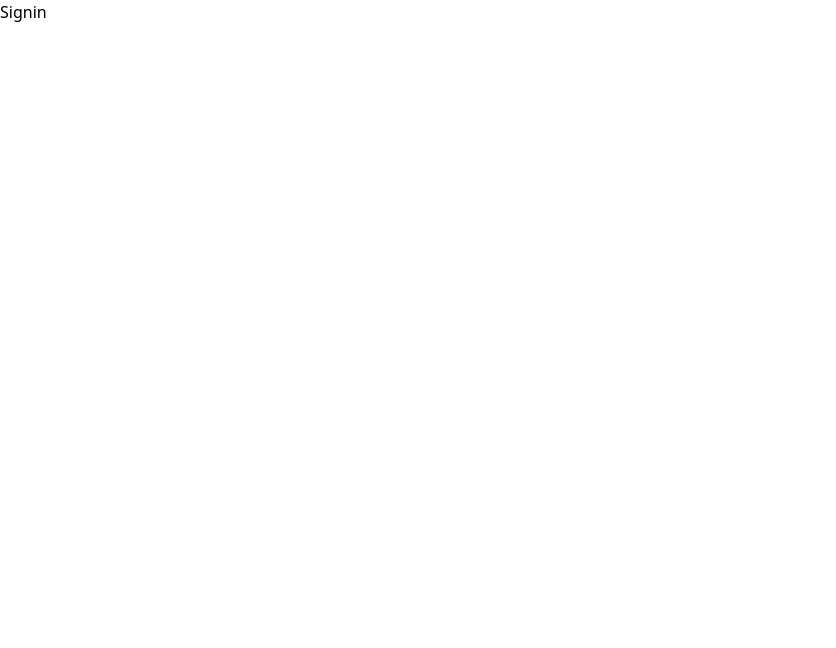
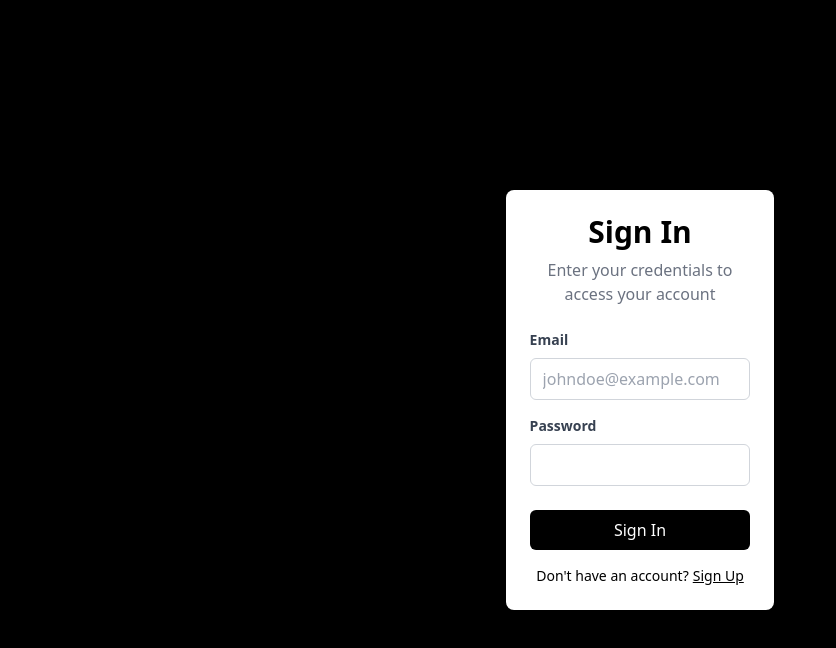
Before and after one commit to Ujjwalb09/PayZip, a React (Vite) app in the folder frontend/: page /signin in a window 1280 px wide. Shown: the top 648 px of the page, without its empty margins (0-836 px from the left). Built offline with nearby package versions, Linux system fonts and the light colour scheme.

Commit message:
designed the sign in component

```diff
--- a/frontend/src/components/Signin.jsx
+++ b/frontend/src/components/Signin.jsx
@@ -1,7 +1,63 @@
 import React from "react";
 
 const Signin = () => {
-  return <div>Signin</div>;
+  return (
+    <div className="flex items-center justify-center min-h-screen w-full bg-black">
+      <div className="bg-white rounded-lg shadow-md p-6 w-[21%]">
+        <h2 className="text-3xl font-bold mb-2 text-center">Sign In</h2>
+        <p className="text-gray-500 text-center mb-6">
+          Enter your credentials to access your account
+        </p>
+
+        <form>
+          <div className="mb-4">
+            <label
+              for="email"
+              className="block text-sm font-bold text-gray-700 mb-2"
+            >
+              Email
+            </label>
+            <input
+              type="email"
+              id="email"
+              name="email"
+              placeholder="johndoe@example.com"
+              className="w-full px-3 py-2 border border-gray-300 rounded-md focus:outline-none focus:ring-1 focus:ring-blue-500"
+            />
+          </div>
+
+          <div className="mb-6">
+            <label
+              for="password"
+              className="block text-sm font-bold text-gray-700 mb-2"
+            >
+              Password
+            </label>
+            <input
+              type="password"
+              id="password"
+              name="password"
+              className="w-full px-3 py-2 border border-gray-300 rounded-md focus:outline-none focus:ring-1 focus:ring-blue-500"
+            />
+          </div>
+
+          <button
+            type="submit"
+            className="w-full bg-black text-white py-2 px-4 rounded-md hover:bg-gray-800 focus:outline-none focus:ring-2 focus:ring-offset-2 focus:ring-gray-500"
+          >
+            Sign In
+          </button>
+        </form>
+
+        <p className="mt-4 text-center text-sm">
+          Don't have an account?
+          <a href="#" className="ml-1 underline">
+            Sign Up
+          </a>
+        </p>
+      </div>
+    </div>
+  );
 };
 
 export default Signin;
```
